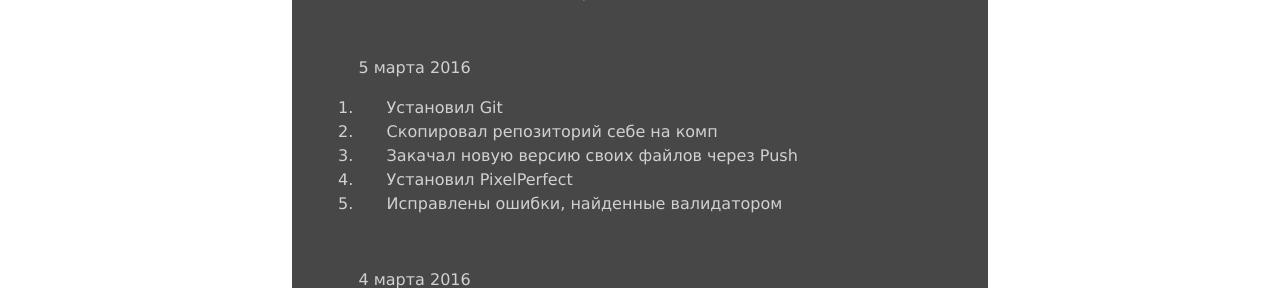
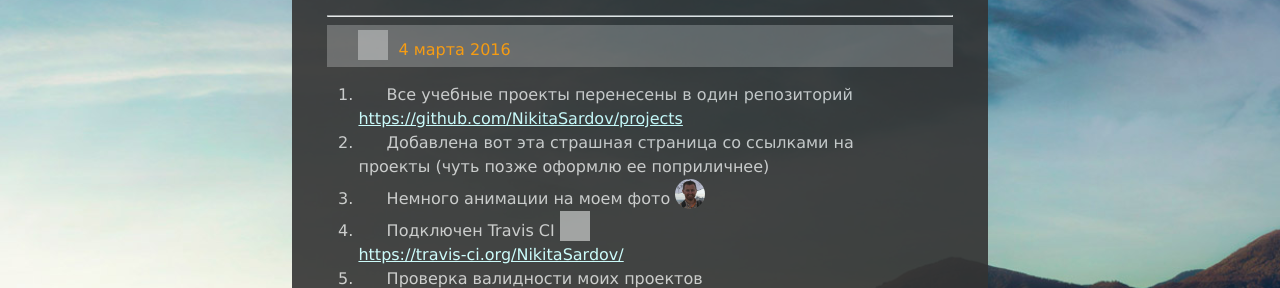
Before and after one commit to NikitaSardov/projects, a PHP site: page / in a window 1280 px wide. Shown: the part 882-1170 px from the top of the page. Run offline with PHP 8.4, Linux system fonts and the light colour scheme; grey boxes are pictures that could not be loaded.

Commit message:
pictures added

```diff
--- a/index.html
+++ b/index.html
@@ -6,50 +6,79 @@
         <title>Awesome projects =)</title>
     </head>
     <body>
-        <div class="bg"></div>
-        <div class="card">
+        <!--div class="bg"></div-->
+		<div class="projects">
+			<h2 class="title">Валидность проектов<br /><img src="https://travis-ci.org/NikitaSardov/projects.svg" alt="Проверка валидности" title="Проверка валидности" /></h2>
+			<p class="nav">
+				<a href="https://github.com/NikitaSardov/projects" target="_blank">
+					<img class="symbol" src="img/gh.png" alt="Мой репозиторий, ссылка на GitHub" title="Мой репозиторий, ссылка на GitHub" /><strong>Мой репозиторий</strong>
+				</a>
+			</p>
+			<hr />
+			<p class="nav">
+				<a href="lesson-2.1/index.html" target="_blank">
+					<img class="symbol" src="img/globe.png" alt="Космический проект (lesson-2), посмотреть страницу" title="Космический проект (lesson-2), посмотреть страницу" /><strong>Космический проект (lesson-2)</strong>
+				</a>
+			</p>
+			<p class="nav">
+				<a href="https://github.com/NikitaSardov/projects/tree/gh-pages/lesson-2.1" target="_blank">
+					<img class="symbol" src="img/gh.png" alt="Космический проект (lesson-2), посмотреть на GitHub" title="Космический проект (lesson-2), посмотреть на GitHub" />посмотреть на GitHub
+				</a>
+			</p>
+			<hr />
+			<p class="nav">
+				<a href="lesson-3/1_psd/index.html" target="_blank">
+					<img class="symbol" src="img/globe.png" alt="Из макета "1.psd" (lesson-3), посмотреть страницу" title="Из макета "1.psd" (lesson-3), посмотреть страницу" /><strong>Из макета "1.psd" (lesson-3)</strong>
+				</a>
+			</p>
+			<p class="nav">
+				<a href="https://github.com/NikitaSardov/projects/tree/gh-pages/lesson-3/1_psd" target="_blank">
+					<img class="symbol" src="img/gh.png" alt="Из макета "1.psd" (lesson-3), посмотреть на GitHub" title="Из макета "1.psd" (lesson-3), посмотреть на GitHub" />посмотреть на GitHub
+				</a>
+			</p>
+		</div>
+
+        <div class="myCard">
         <!--img class="leon" src="" /-->
-          <h1 class="title">Моя карточка</h1>
-          <p>Меня зовут: <strong>Никита Сардов</strong></p>
-          <p>Я учусь: <strong>Школа Веблайм</strong></p>
+			<h3 class="title">Никита Сардов</h3>
+			<p>Учусь в школе WebLime</p>
 			<a class="author" href="https://vk.com/nssardov" target="_blank">
 				<img class="author__photo" src="lesson-3/1_psd/img/author__photo1.jpg" alt="Nikita Sardov" title="Nikita Sardov" />
 			</a>
-
-          <h2 class="title">Мои проекты</h2>
-            <div class="article">
-				<p>Проверка валидности моих проектов <img src="https://travis-ci.org/NikitaSardov/projects.svg" alt="Проверка валидности" title="Проверка валидности" /></p>
-                <p><a href="https://github.com/NikitaSardov/projects" target="_blank"><strong>Мой репозиторий</strong></a></p>
-                <p><a href="lesson-2.1/index.html" target="_blank"><strong>Космический проект (lesson-2)</strong> </a> --&gt;
-					<a href="https://github.com/NikitaSardov/projects/tree/gh-pages/lesson-2.1" target="_blank">посмотреть на гитхабе</a></p>
-                <p><a href="lesson-3/1_psd/index.html" target="_blank"><strong>Из макета "1.psd" (lesson-3)</strong></a> --&gt;
-					<a href="https://github.com/NikitaSardov/projects/tree/gh-pages/lesson-3/1_psd" target="_blank">посмотреть на гитхабе</a></p>
 		</div>
 
+        <div class="card">
             <h2 class="title">Что сделано после 4 занятия?</h2>
+			<hr />
 			<div class="article">
-					<p>6 марта 2016</p>
+				<p class="date"><img class="symbol" src="img/calendar.png" alt="7 марта 2016" title="7 марта 2016" />7 марта 2016</p>
 				<ol class="article">
-						<li>Плавная анимация на фото</li>
+					<li>Улучшено оформление этой страницы</li>
+					<li>Пробовал сделать нумерацию строк с помошью counter и content. Пока ничего хорошего не получилось</li>
 				</ol>
-				</div>
-				<div class="article">
-					<p>5 марта 2016</p>
+				<hr />
+				<p class="date"><img class="symbol" src="img/calendar.png" alt="6 марта 2016" title="6 марта 2016" />6 марта 2016</p>
+				<ol class="article">
+					<li>Плавная анимация на фото  <img class="symbol authorPhoto" src="lesson-3/1_psd/img/author__photo1.jpg" alt="Nikita Sardov" title="Nikita Sardov" /></li>
+				</ol>
+				<hr />
+				<p class="date"><img class="symbol" src="img/calendar.png" alt="5 марта 2016" title="5 марта 2016" />5 марта 2016</p>
 				<ol class="article">
 					<li>Установил Git</li>
 					<li>Скопировал репозиторий себе на комп</li>
 					<li>Закачал новую версию своих файлов через Push</li>
 					<li>Установил PixelPerfect</li>
-						<li>Исправлены ошибки, найденные валидатором</li>
+					<li>Исправлены ошибки, найденные валидатором <img src="https://travis-ci.org/NikitaSardov/projects.svg" alt="Проверка валидности" title="Картинка стала зеленой!!" /></li>
 				</ol>
-				</div>
-				<div class="article">
-					<p>4 марта 2016</p>
+				<hr />
+				<p class="date"><img class="symbol" src="img/calendar.png" alt="4 марта 2016" title="4 марта 2016" />4 марта 2016</p>
 				<ol class="article">
 					<li>Все учебные проекты перенесены в один репозиторий</li>
+					<a href="https://github.com/NikitaSardov/projects" target="_blank">https://github.com/NikitaSardov/projects</a>
 					<li>Добавлена вот эта страшная страница со ссылками на проекты (чуть позже оформлю ее поприличнее)</li>
-						<li>Немного анимации на моем фото</li>
-						<li>Подключен Travis CI</li>
+					<li>Немного анимации на моем фото <img class="symbol authorPhoto" src="lesson-3/1_psd/img/author__photo1.jpg" alt="Nikita Sardov" title="Nikita Sardov" /></li>
+					<li>Подключен Travis CI <img class="symbol" src="img/travis.png" alt="Travis CI" title="Travis CI" /></li>
+					<a href="https://travis-ci.org/NikitaSardov/" target="_blank">https://travis-ci.org/NikitaSardov/</a>
 					<li>Проверка валидности моих проектов <img src="https://travis-ci.org/NikitaSardov/projects.svg" alt="Проверка валидности" title="Проверка валидности" /> (результаты проверки обрабатываются, скоро картинка станет зеленой)</li>
 				</ol>
 			</div>
--- a/style.css
+++ b/style.css
@@ -1,5 +1,5 @@
 body {
-    background-image: url();
+    background-image: url(img/bg.jpg);
     background-size: cover;
     background-attachment: fixed;
     font-family: verdana, sans-serif;
@@ -61,20 +52,58 @@ body {
     margin: 0 auto;
     padding: 0;
     text-align:center;
-    background-color: #333333;
-	  opacity: 0.9;
+    background-color: #333;
+	opacity: 0.9;
+}
+
+.myCard{
+    position: fixed;
+	top: 30%;
+	left: 1%;
+    width:20%;
+    margin: 0 auto;
+    padding: 0;
+    text-align:center;
+    background-color: #333;
+	color: #cccccc;
+	opacity: 0.9;
 }
 
 .title{
     width:100%;
-    background-color: #666666;
+    background-color: #666;
     padding: 20px 0;
     margin: 5px 0;
     color: #ff9900;
+	text-align: center;
+}
+
+.date{
+	width:100%;
+    background-color: #666;
+    padding: 5px 0;
+    margin: 5px 0;
+    color: #ff9900;;
+}
+
+.symbol {
+	margin: 0 10px -5px 0;
+	width: 30px;
+	height: 30px;
+	text-align:right;
+}
+
+.authorPhoto {
+	border-radius: 50%;
 }
 
 .pic{
     width: 100%;
+}
+
+.nav{
+	text-indent: 10px;
+	padding: 5px 5px;
 }
 
 .article{
```
Also changed, not shown: other parts of style.css (+23 -28 lines). Lines whose indentation alone changed are shown as unchanged.
